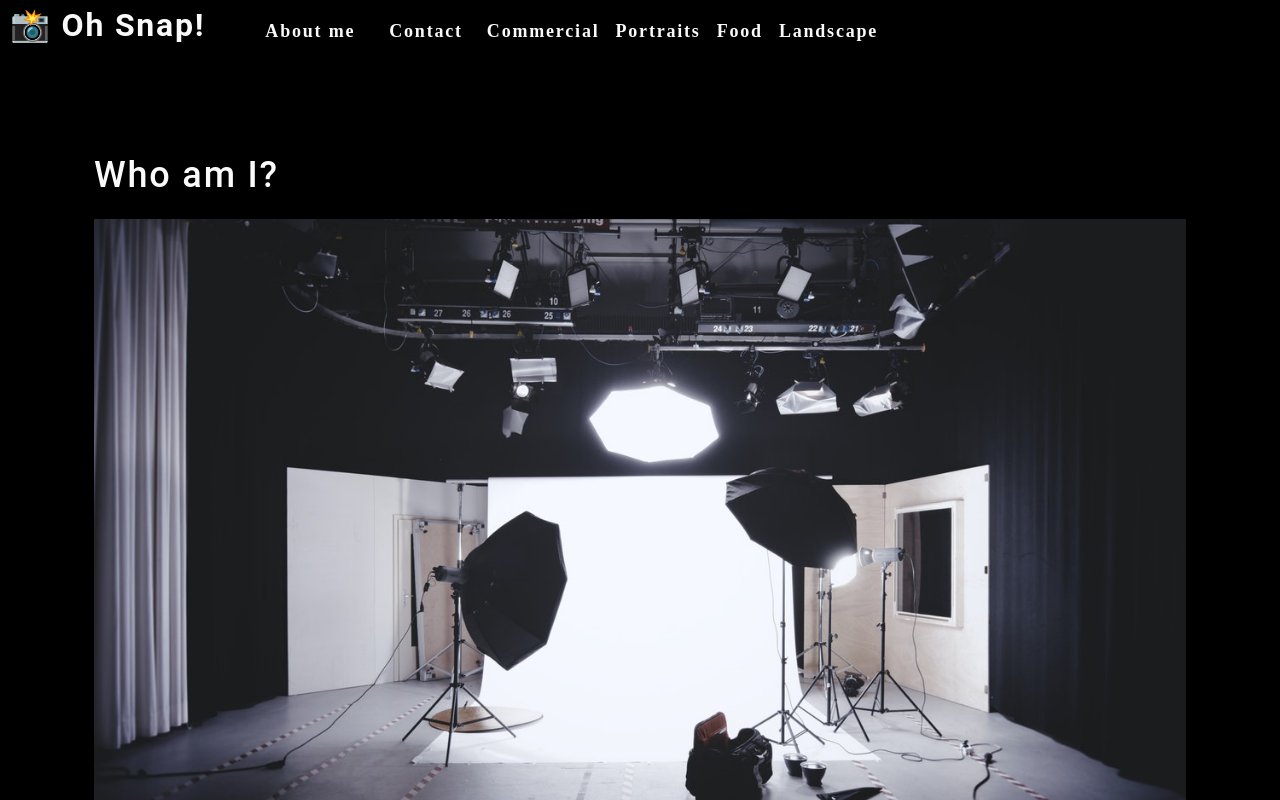
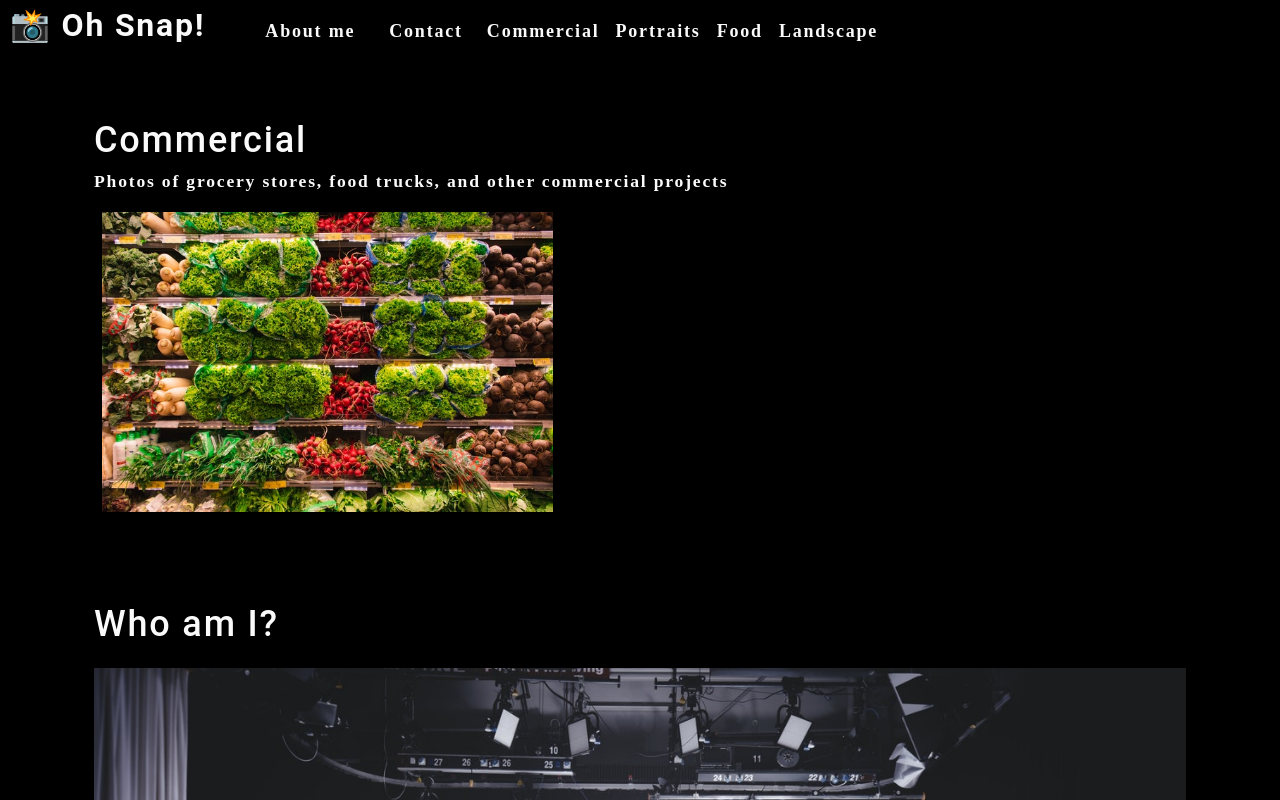
Before and after one commit to HiuSumJaimeYue/photo-port, a React (Create React App) app: page / in a window 1280 px wide. Shown: the top 800 px of the page. Built offline with nearby package versions, Linux system fonts and the light colour scheme.

Commit message:
Add Gallery component

```diff
--- a/src/App.js
+++ b/src/App.js
@@ -3,12 +3,14 @@
 import './App.css';
 import About from './components/About';
 import Nav from './components/Nav';
+import Gallery from './components/Gallery';
 
 function App() {
   return (
     <div>
       <Nav></Nav>
       <main>
+        <Gallery></Gallery>
         <About></About>
       </main>
     </div>
--- /dev/null
+++ b/src/components/Gallery/index.js
@@ -0,0 +1,25 @@
+import React from "react";
+import { capitalizeFirstLetter } from '../../utils/helpers';
+import photo from "../../assets/small/commercial/0.jpg";
+
+function Gallery(props) {
+    const currentCategory = {
+        name: "commercial",
+        description:
+            "Photos of grocery stores, food trucks, and other commercial projects",
+    };
+    return (
+        <section>
+            <h1>{capitalizeFirstLetter(currentCategory.name)}</h1>
+            <p>{currentCategory.description}</p>
+            <div className="flex-row">
+                <img
+                    src={photo}
+                    alt="Commercial Example"
+                    className="img-thumbnail mx-1"
+                />
+            </div>
+        </section>
+    );
+}
+export default Gallery;
```
